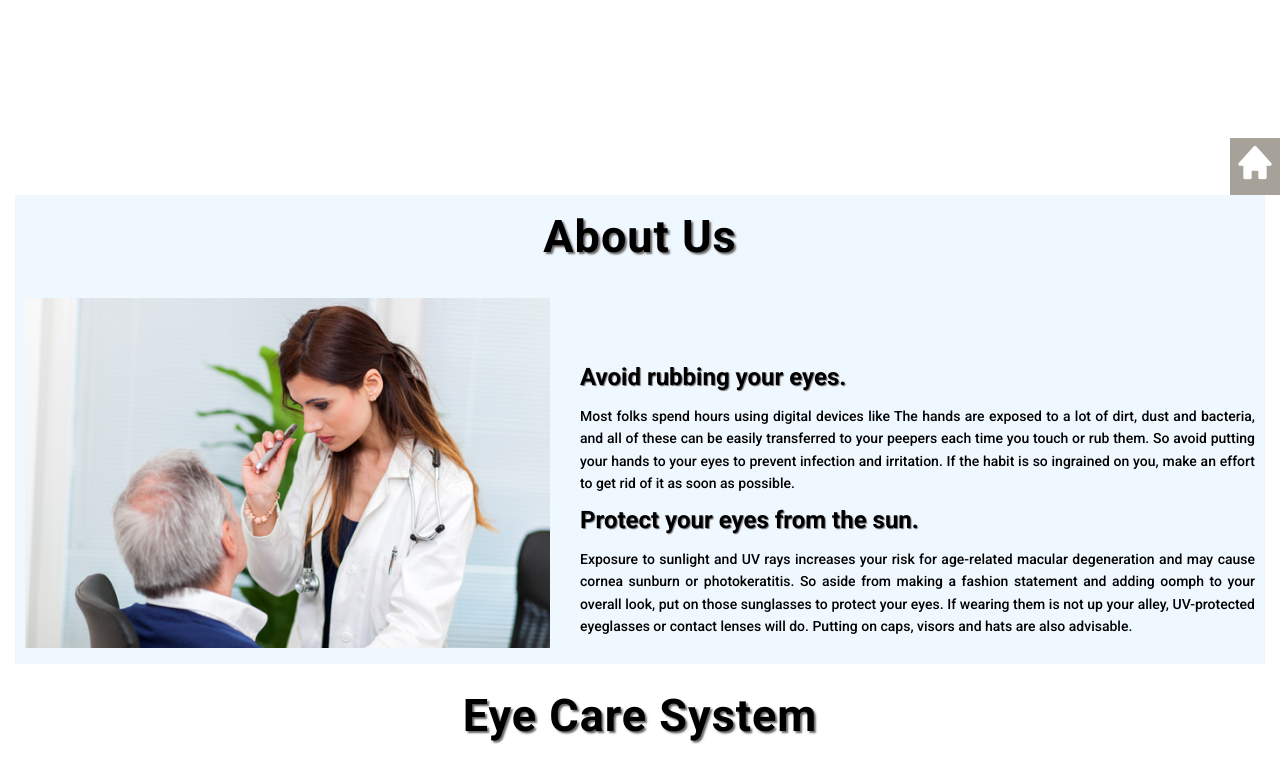
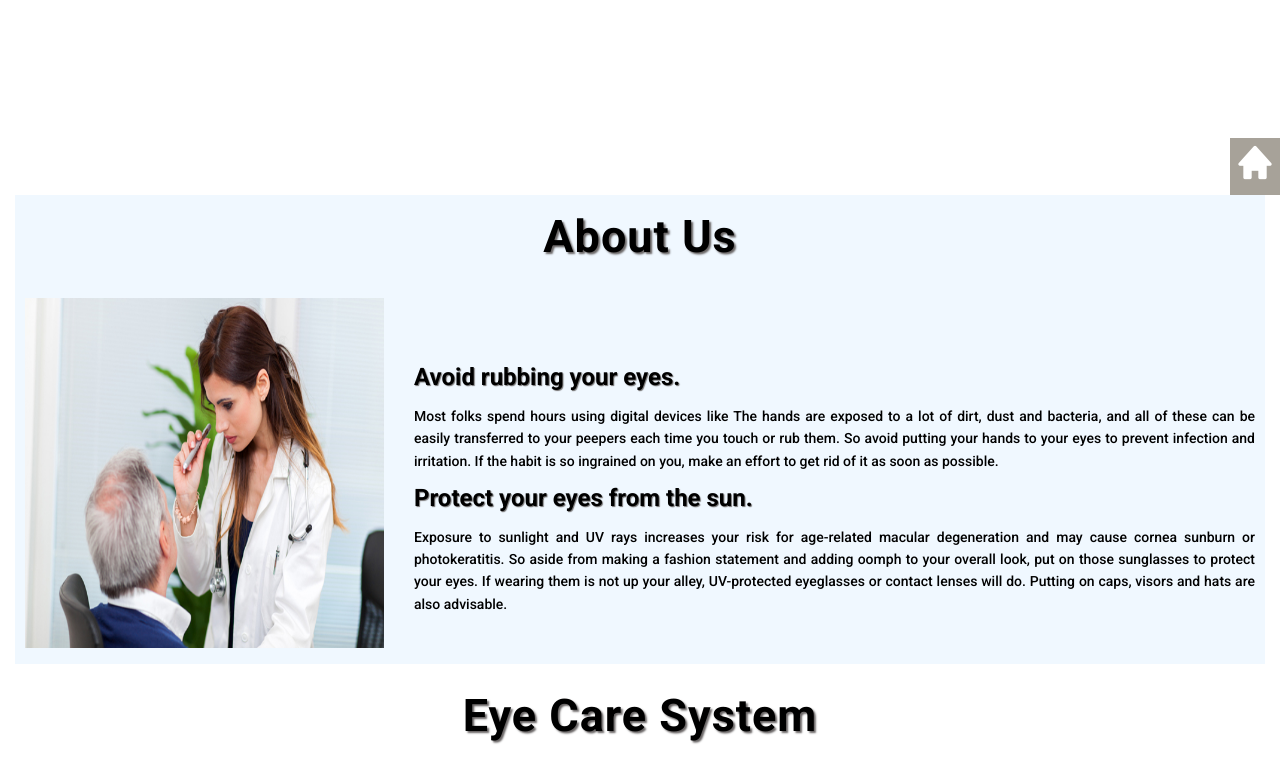
Before and after one commit to antimasingh09/EYE-CARE-WEBSITE, a plain HTML site: page index.html in a window 1280 px wide. Shown: the part 605-1369 px from the top of the page. Drawn offline with nearby package versions, Linux system fonts and the light colour scheme; a web font is replaced by a local one.

Commit message:
Update style.css
change image width

```diff
--- a/style.css
+++ b/style.css
@@ -122,6 +122,7 @@ a{
 }
 .image-box img{
     height: 350px;
+    width:100%;
 }
 h1{
     font-size: 45px;
@@ -374,9 +375,6 @@ form button{
     font-weight: bolder;
 }
 @media(max-width:768px){
-   /* .header{
-        max-width: 767px;
-   } */
     .header1{
         height: auto;
         padding: 15px 60px;
@@ -432,12 +430,6 @@ form button{
         height: 280px;
         padding: 10px;
     }
-    /* .service{
-        max-width: 767px;
-    }
-    .contact{
-        max-width: 767px;
-    } */
     .box1 h4{
         font-size: 20px;
     }
```
